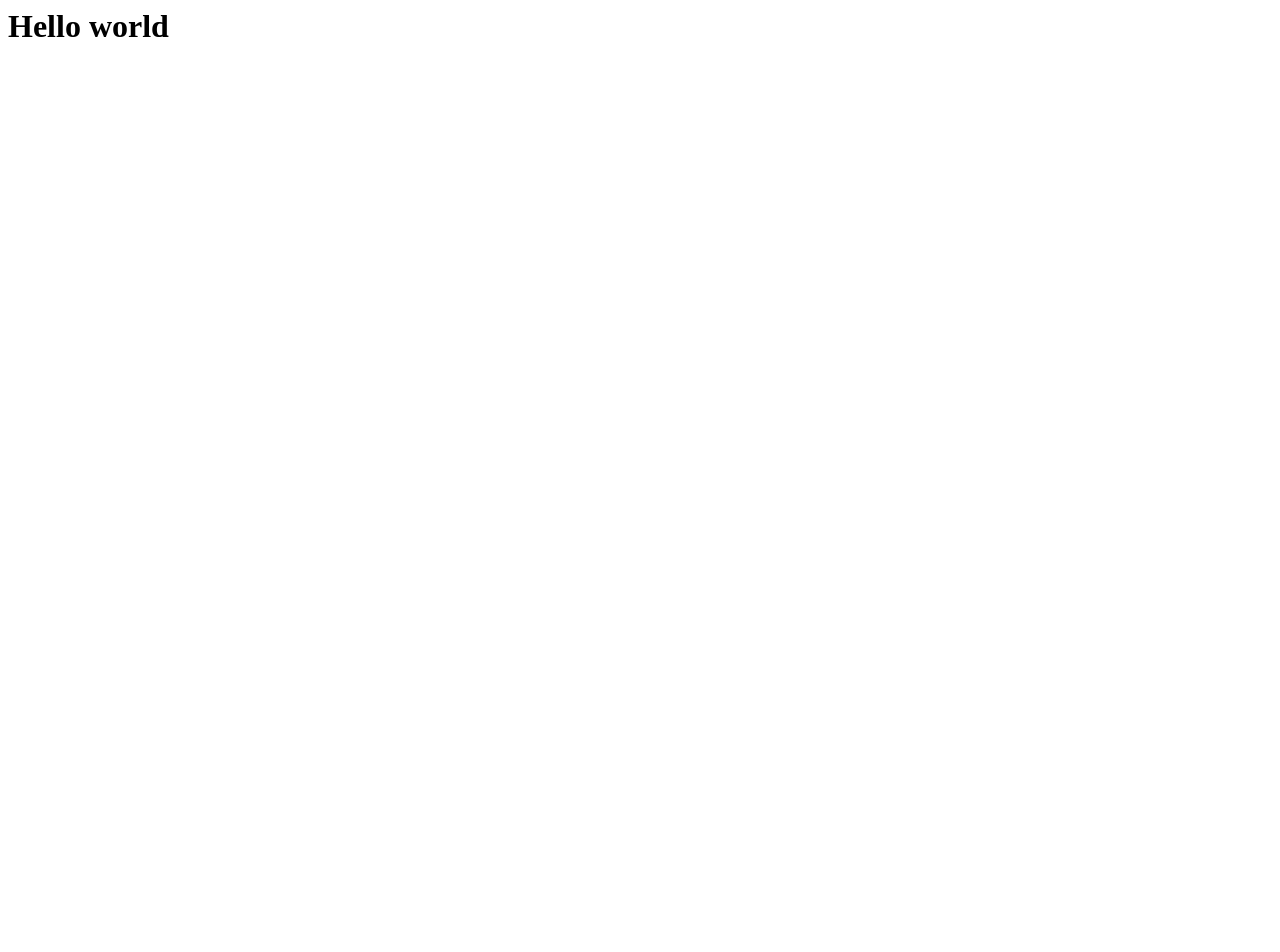
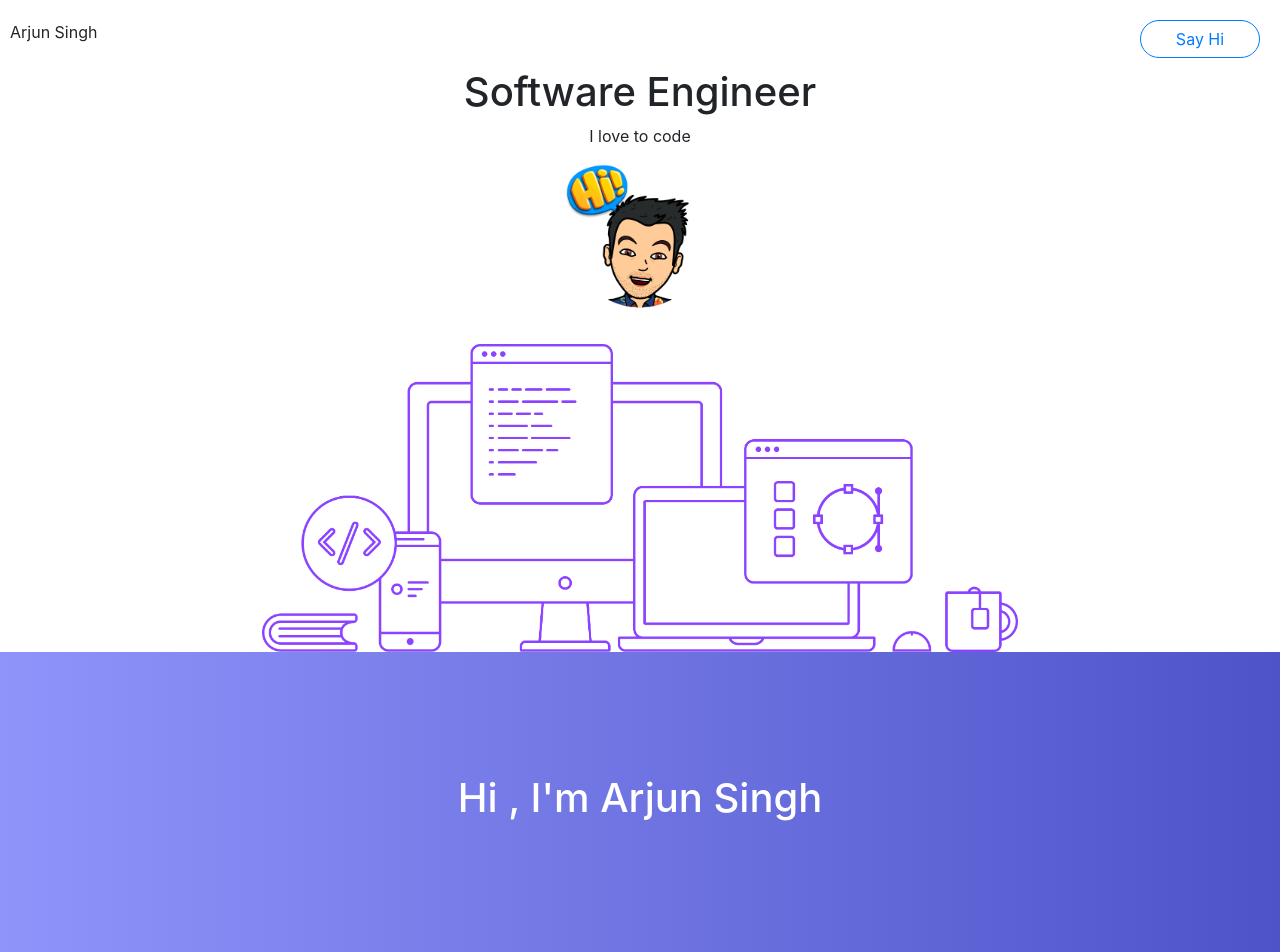
Before and after one commit to 1rjun/arjun.singh.io, a plain HTML site: page index.html in a window 1280 px wide. Before the commit the page ends 800 px from the top, so only its background shows below. Drawn offline with nearby package versions, Linux system fonts and the light colour scheme.

Commit message:
changes in portfolio

```diff
--- /dev/null
+++ b/css/index.css
@@ -0,0 +1,51 @@
+.topBar{
+    display: flex;
+    flex-direction: row;
+    justify-content: space-between;
+    margin-left: 10;
+    margin-right: 20;
+    margin-top: 20;
+}
+
+.sayHi{
+    height: 50;
+    background: red;
+    width: 120;
+    border-radius: 10;
+    border-width: 1
+}
+.buttonRadius{
+    border-radius: 30px;
+    width:120;
+}
+.ProfessionContainer{
+ display: flex;
+ margin: 10 10 0 10;
+ justify-content: center;
+ flex-direction: column
+}
+.ProfessionDetails{
+    /* background: red; */
+    display: flex;
+    flex-direction: column;
+    text-align: center
+}
+.imageAlignContainer{
+    /* justify-content: center; */
+    align-items: center;
+    /* background: blue; */
+    display: flex;
+    justify-content: center;
+    flex-direction: column;
+}
+
+.middlebar{
+    display: flex;
+    height: 300;
+    width: '100%';
+    background: #4e54c8;  /* fallback for old browsers */
+background: -webkit-linear-gradient(to right, #8f94fb, #4e54c8);  /* Chrome 10-25, Safari 5.1-6 */
+background: linear-gradient(to right, #8f94fb, #4e54c8); /* W3C, IE 10+/ Edge, Firefox 16+, Chrome 26+, Opera 12+, Safari 7+ */
+justify-content: center;
+align-items: center
+}
--- a/index.html
+++ b/index.html
@@ -3,8 +3,29 @@
         <title>
             Arjun Singh
         </title>
+        <link rel="stylesheet" href="https://maxcdn.bootstrapcdn.com/bootstrap/4.0.0/css/bootstrap.min.css" integrity="sha384-Gn5384xqQ1aoWXA+058RXPxPg6fy4IWvTNh0E263XmFcJlSAwiGgFAW/dAiS6JXm" crossorigin="anonymous">
+        <link rel="stylesheet" type="text/css" href="./css/index.css"/>
     </head>
     <body>
-        <h1>Hello world</h1>
+        <div class='topBar'>
+            <div>
+                Arjun Singh
+            </div>
+            <button type="button" class="btn btn-outline-primary buttonRadius">Say Hi</button>
+        </div>
+        <div class='ProfessionContainer'>
+            <div class='ProfessionDetails'>
+                <h1>Software Engineer</h1>
+                <p> I love to code </p>
+            </div>
+            <div class='imageAlignContainer'>
+                <img src="./images/arjun.png"  height="150" width="150" alt="arjun singh"/>
+                <img src="./images/coding.png" height="35%" width="60%" style="margin-top:30"/>
+            </div>
+        </div>
+        <div class='middlebar'>
+            <h1 style='color:white'>Hi , I'm Arjun Singh</h1>
+
+        </div>
     </body>
 </html>
```
Also changed, not shown: images/arjun.png (added), images/coding.png (added), 1 other file.
